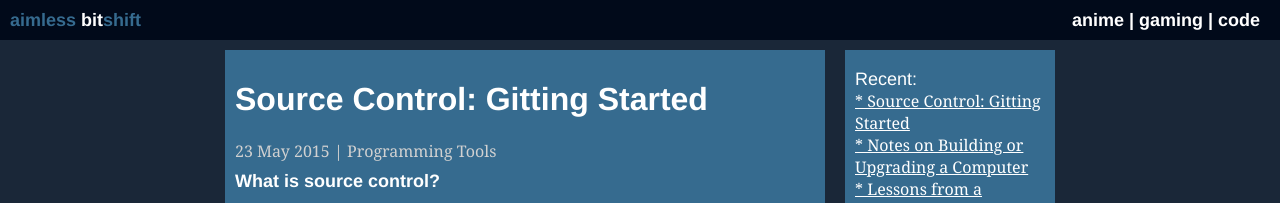
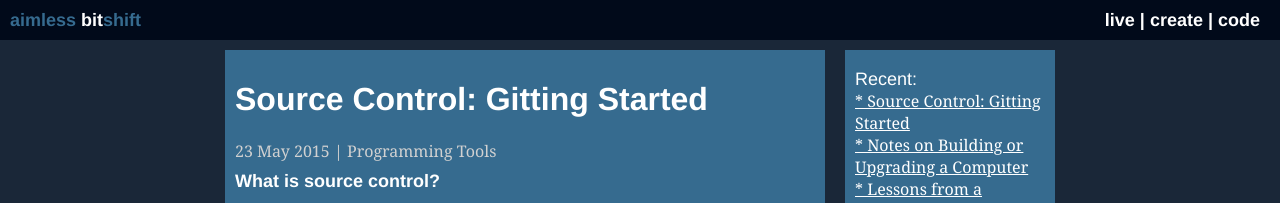
Before and after one commit to alac/alac.github.io, a Jekyll site: the page built from index.html, in a window 1280 px wide. Shown: the top 203 px of the page. Built offline with Jekyll 4.4.1, drawn with Linux system fonts in a browser that asks for light colours; the list of posts is cut into pages by our own code; part of the change alters nothing that is shown.

```diff
--- a/_layouts/default.html
+++ b/_layouts/default.html
@@ -1,7 +1,7 @@
 <html>
 	<head>
 		<meta http-equiv='Content-Type' content='text/html; charset=UTF-8'>
- 	<title> {% if page.title %} {{ page.title }} | {% endif %} Aimless </title>
+ 	<title> {% if page.title %} {{ page.title }} | {% endif %} Aimless Bitshift</title>
  		<link rel='stylesheet' type='text/css' href='/assets/wvs.css'>
  		<link rel='stylesheet' type='text/css' href='/assets/normalize.css' />
 	</head>
@@ -10,7 +10,7 @@
 			<div class='headerbar'>
 				aimless <span style="color:white">bit</span>shift
 				<span class='headerbarMenu'>
-					anime | gaming | code
+					live | create | code
 				</span>
 			</div>
 			<div class='subcontainer'>
--- a/index.html
+++ b/index.html
@@ -1,6 +1,6 @@
 ---
 layout: default
-title: All Things
+title:
 ---
 <!-- This loops through the paginated posts -->
 {% for post in paginator.posts %}
```
Also changed, not shown: 4 other files.
